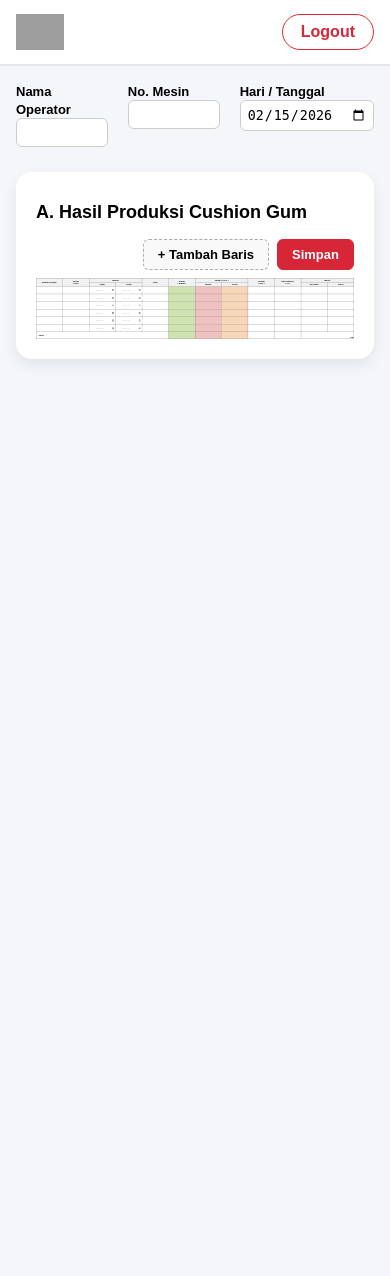
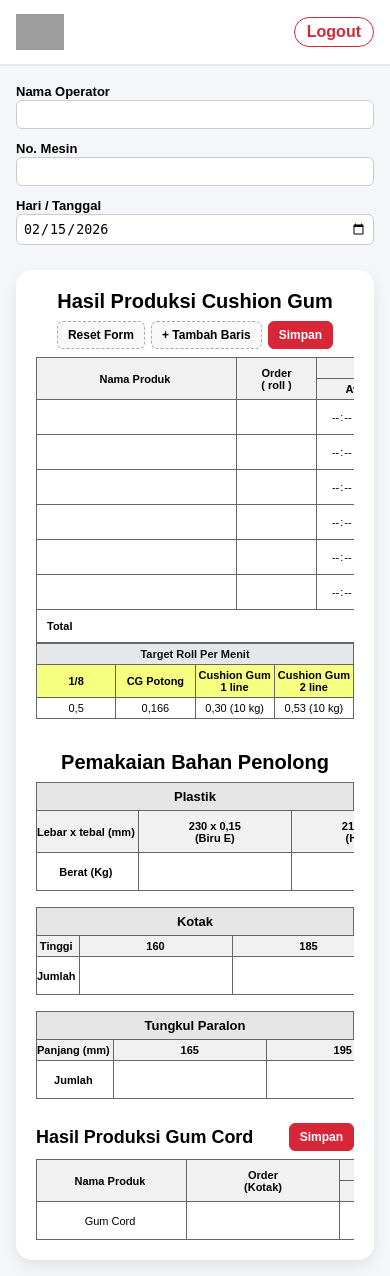
Before and after one commit to feryazrian/qms-inventory, a Flask app: page /cushion-gum in a window 390 px wide. Before the commit the page ends 362 px from the top, so only its background shows below. Run offline with Flask 3, Linux system fonts and the light colour scheme; the visitor is signed in with stand-in values (Sample User, id 1); data that the repository does not hold is empty; some libraries are stand-ins or nearby versions; grey boxes are pictures that could not be loaded.

Commit message:
update responsive css

```diff
--- a/login_app/static/css/cg.css
+++ b/login_app/static/css/cg.css
@@ -351,6 +351,19 @@
     font-size: 13px;
 }
 
+.plastik-fixed-title {
+    display: none;
+}
+
+.kotak-fixed-title,
+.tungkul-fixed-title {
+    display: none;
+}
+
+.lakban-mobile-head {
+    display: none;
+}
+
 /* kolom abu total */
 .helper-table .bg-grey {
     background: #e0e0e0;
@@ -401,32 +414,56 @@
     margin-top: 8px;
 }
 
+.main-table-wrapper {
+    scrollbar-width: thin;
+    scrollbar-color: #b0b0b0 #ececec;
+}
+
+.main-table-wrapper::-webkit-scrollbar {
+    height: 8px;
+}
+
+.main-table-wrapper::-webkit-scrollbar-track {
+    background: #ececec;
+}
+
+.main-table-wrapper::-webkit-scrollbar-thumb {
+    background: #b0b0b0;
+    border-radius: 8px;
+}
+
 @media (max-width: 768px) {
     .container,
     .content-box {
-        overflow: hidden;
+        overflow: visible;
+    }
+
+    .cg-info {
+        grid-template-columns: 1fr;
+        gap: 10px;
     }
 
     .table-wrapper {
         width: 100%;
-        overflow-x: hidden;
+        overflow-x: auto;
+        overflow-y: hidden;
+        -webkit-overflow-scrolling: touch;
     }
 
-    table,
-    .production-table,
-    .helper-table,
-    .target-table {
-        width: 100%;
-        min-width: 0;
+    .production-table {
+        min-width: 1120px;
         table-layout: fixed;
     }
 
-    .production-table .col-product,
-    .production-table .col-order,
-    .production-table .col-time,
-    .production-table .col-line,
-    .production-table .col-small {
-        width: auto;
+    .helper-table {
+        min-width: 1120px;
+        table-layout: fixed;
+    }
+
+    .target-table {
+        min-width: 0;
+        width: 100%;
+        table-layout: fixed;
     }
 
     .production-table th,
@@ -435,21 +472,91 @@
     .helper-table td,
     .target-table th,
     .target-table td {
-        padding: 3px 2px;
-        font-size: 10px;
+        padding: 4px 3px;
+        font-size: 11px;
         word-break: break-word;
+        overflow: hidden;
     }
 
     .production-table input,
     .production-table select,
     .helper-table input {
-        font-size: 10px;
+        font-size: 11px;
         min-width: 0;
     }
 
     .section-header {
         gap: 8px;
         flex-wrap: wrap;
+    }
+
+    .section-title {
+        font-size: 20px;
+    }
+
+    .section-prefix {
+        display: none;
+    }
+
+    .mobile-title-center {
+        text-align: center;
+    }
+
+    .plastik-fixed-title {
+        display: block;
+        width: 100%;
+        box-sizing: border-box;
+        text-align: center;
+        font-weight: 700;
+        font-size: 13px;
+        background: #e6e6e6;
+        border: 1px solid #666;
+        border-bottom: none;
+        padding: 6px 8px;
+        margin-top: 8px;
+    }
+
+    .plastik-scroll-wrapper {
+        margin-top: 0;
+    }
+
+    .plastik-scroll-wrapper .plastik-title-row {
+        display: none;
+    }
+
+    .kotak-fixed-title,
+    .tungkul-fixed-title {
+        display: block;
+        width: 100%;
+        box-sizing: border-box;
+        text-align: center;
+        font-weight: 700;
+        font-size: 13px;
+        background: #e6e6e6;
+        border: 1px solid #666;
+        border-bottom: none;
+        padding: 6px 8px;
+        margin-top: 16px;
+    }
+
+    .kotak-scroll-wrapper {
+        margin-top: 0 !important;
+    }
+
+    .kotak-scroll-wrapper .kotak-title-row {
+        display: none;
+    }
+
+    .tungkul-scroll-wrapper {
+        margin-top: 0 !important;
+    }
+
+    .tungkul-scroll-wrapper thead tr:first-child {
+        display: none;
+    }
+
+    .tungkul-scroll-wrapper .lakban-mobile-head {
+        display: table-cell;
     }
 
     .section-actions {
@@ -462,4 +569,53 @@
     .save-btn {
         max-width: 100%;
     }
+
+    .gum-cord-header {
+        flex-wrap: nowrap;
+        align-items: center;
+        gap: 8px;
+    }
+
+    .gum-cord-header .section-title {
+        margin: 0;
+        font-size: clamp(16px, 4.6vw, 20px);
+        flex: 1;
+        min-width: 0;
+        white-space: nowrap;
+        overflow: hidden;
+        text-overflow: ellipsis;
+    }
+
+    .gum-cord-header .section-actions {
+        width: auto;
+        flex-wrap: nowrap;
+        justify-content: flex-end;
+    }
+
+    .gum-cord-header .save-btn {
+        padding: 6px 10px;
+        font-size: 12px;
+    }
+
+    .production-header .section-actions {
+        width: 100%;
+        flex-wrap: nowrap;
+        justify-content: center;
+        gap: 6px;
+        overflow-x: auto;
+        -webkit-overflow-scrolling: touch;
+    }
+
+    .production-header .mobile-title-center {
+        flex: 0 0 100%;
+        margin: 0;
+        text-align: center;
+    }
+
+    .production-header .section-actions .add-row-btn,
+    .production-header .section-actions .save-btn {
+        flex: 0 0 auto;
+        padding: 6px 10px;
+        font-size: 12px;
+    }
 }
--- a/login_app/static/css/home.css
+++ b/login_app/static/css/home.css
@@ -124,6 +124,10 @@ body {
         padding: 16px;
     }
 
+    .logout-btn {
+        padding: 5px 12px;
+    }
+
     .cards {
         grid-template-columns: 1fr;
         gap: 14px;
--- a/login_app/templates/cushion_gum.html
+++ b/login_app/templates/cushion_gum.html
@@ -2,6 +2,7 @@
 <html lang="id">
 <head>
     <meta charset="UTF-8">
+    <meta name="viewport" content="width=device-width, initial-scale=1.0">
     <title>Cushion Gum</title>
 
     <link rel="stylesheet" href="{{ url_for('static', filename='css/home.css') }}">
@@ -42,9 +43,10 @@
 
     <!-- A. HASIL PRODUKSI -->
     <div class="content-box">
-    <div class="section-header">
-    <h3 class="section-title">A. Hasil Produksi Cushion Gum</h3>
+    <div class="section-header production-header">
+    <h3 class="section-title mobile-title-center"><span class="section-prefix">A.</span> Hasil Produksi Cushion Gum</h3>
     <div class="section-actions">
+        <button type="button" class="add-row-btn">Reset Form</button>
         <button
             type="button"
             class="add-row-btn"
@@ -55,7 +57,7 @@
         <button type="submit" class="save-btn">Simpan</button>
     </div>
     </div>
-        <div class="table-wrapper">
+        <div class="table-wrapper main-table-wrapper">
             <table class="production-table">
                 <colgroup>
                     <col class="col-product">
@@ -157,6 +159,7 @@
                     </tr>
                 </tfoot>
             </table>
+        </div>
             <!-- TARGET ROLL PER MENIT -->
     <div class="target-box">
         <table class="target-table">
@@ -192,12 +195,13 @@
 </form>
 
 <!-- B. PEMAKAIAN BAHAN PENOLONG -->
-<h3 class="section-title b-section" style="margin-top:32px">B. Pemakaian Bahan Penolong</h3>
-    <div class="table-wrapper">
+<h3 class="section-title b-section mobile-title-center" style="margin-top:32px"><span class="section-prefix">B.</span> Pemakaian Bahan Penolong</h3>
+    <div class="plastik-fixed-title">Plastik</div>
+    <div class="table-wrapper sync-main-width plastik-scroll-wrapper">
         <table class="production-table helper-table">
 <thead>
     <!-- Judul utama -->
-    <tr>
+    <tr class="plastik-title-row">
         <th colspan="13" class="helper-title">Plastik</th>
     </tr>
 
@@ -253,10 +257,11 @@
 
 
 <!-- TABEL KOTAK -->
-<div class="table-wrapper" style="margin-top:16px">
+<div class="kotak-fixed-title">Kotak</div>
+<div class="table-wrapper sync-main-width kotak-scroll-wrapper" style="margin-top:16px">
     <table class="production-table helper-table">
         <thead>
-            <tr>
+            <tr class="kotak-title-row">
                 <th colspan="11" class="helper-title">Kotak</th>
             </tr>
             <tr>
@@ -292,13 +297,14 @@
 </div>
 
 <!-- TABEL TUNGKUL PARALON + LAKBAN -->
-<div class="table-wrapper" style="margin-top:16px">
+<div class="tungkul-fixed-title">Tungkul Paralon</div>
+<div class="table-wrapper sync-main-width tungkul-scroll-wrapper" style="margin-top:16px">
     <table class="production-table helper-table">
         <thead>
             <!-- JUDUL UTAMA -->
             <tr>
-                <th colspan="7" class="helper-title">Tungkul Paralon</th>
-                <th rowspan="2" class="helper-title">Lakban</th>
+                <th colspan="7" class="helper-title tungkul-title-cell">Tungkul Paralon</th>
+                <th rowspan="2" class="helper-title lakban-desktop-head">Lakban</th>
             </tr>
 
             <!-- HEADER KOLOM -->
@@ -310,6 +316,7 @@
                 <th>240</th>
                 <th class="bg-grey">Total</th>
                 <th class="bg-pink">Terbuang</th>
+                <th class="helper-title lakban-mobile-head">Lakban</th>
             </tr>
         </thead>
 
@@ -330,15 +337,15 @@
 
     <!-- TABEL Gum Cord -->
     <!-- HEADER -->
-    <div class="section-header" style="margin-top:24px">
-        <h3 class="section-title b-section">C. Hasil Produksi Gum Cord</h3>
+    <div class="section-header gum-cord-header" style="margin-top:24px">
+        <h3 class="section-title b-section"><span class="section-prefix">C.</span> Hasil Produksi Gum Cord</h3>
         <div class="section-actions">
             <button type="submit" class="save-btn" form="gum-cord-form">Simpan</button>
         </div>
     </div>
 
     <!-- TABEL -->
-    <div class="table-wrapper">
+    <div class="table-wrapper sync-main-width">
         <form id="gum-cord-form" method="POST" action="/cushion-gum-cord">
         <input type="hidden" name="tanggal_produksi" id="tanggal_c">
         <table class="production-table helper-table">
@@ -431,6 +438,16 @@ window.addEventListener("resize", fitTablesToCard);
 function fitTablesToCard() {
     const isMobile = window.matchMedia("(max-width: 768px)").matches;
     const wrappers = document.querySelectorAll(".table-wrapper");
+    const mainTable = document.querySelector(".content-box > .table-wrapper .production-table");
+    let mainTableBaseWidth = 0;
+
+    if (mainTable) {
+        mainTable.style.transform = "";
+        mainTable.style.transformOrigin = "";
+        mainTable.style.width = "max-content";
+        mainTable.style.minWidth = "max-content";
+        mainTableBaseWidth = mainTable.scrollWidth || 0;
+    }
 
     wrappers.forEach((wrapper) => {
         const table = wrapper.querySelector("table");
@@ -442,21 +459,22 @@ function fitTablesToCard() {
         table.style.minWidth = "";
         wrapper.style.height = "";
         wrapper.style.overflowX = "";
+        wrapper.style.overflowY = "";
+        wrapper.style.width = "";
+        wrapper.style.maxWidth = "";
 
         if (!isMobile) return;
 
         table.style.width = "max-content";
         table.style.minWidth = "max-content";
+        wrapper.style.overflowX = wrapper.classList.contains("main-table-wrapper") ? "scroll" : "auto";
+        wrapper.style.overflowY = "hidden";
+        wrapper.style.height = "auto";
 
-        const wrapperWidth = wrapper.clientWidth || 1;
-        const tableWidth = table.scrollWidth || 1;
-        const scale = Math.min(1, wrapperWidth / tableWidth);
-
-        table.style.transformOrigin = "top left";
-        table.style.transform = `scale(${scale})`;
-        table.style.width = `${100 / scale}%`;
-        wrapper.style.overflowX = "hidden";
-        wrapper.style.height = `${Math.ceil(table.offsetHeight * scale)}px`;
+        // Tabel yang ditandai: samakan lebar kontennya dengan tabel utama A.
+        if (wrapper.classList.contains("sync-main-width") && mainTableBaseWidth > 0) {
+            table.style.minWidth = `${mainTableBaseWidth}px`;
+        }
     });
 }
 
```
